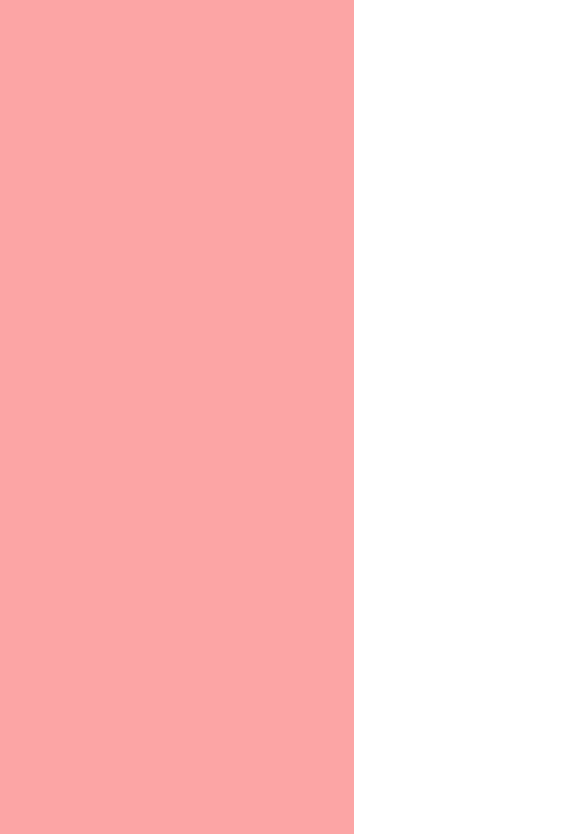
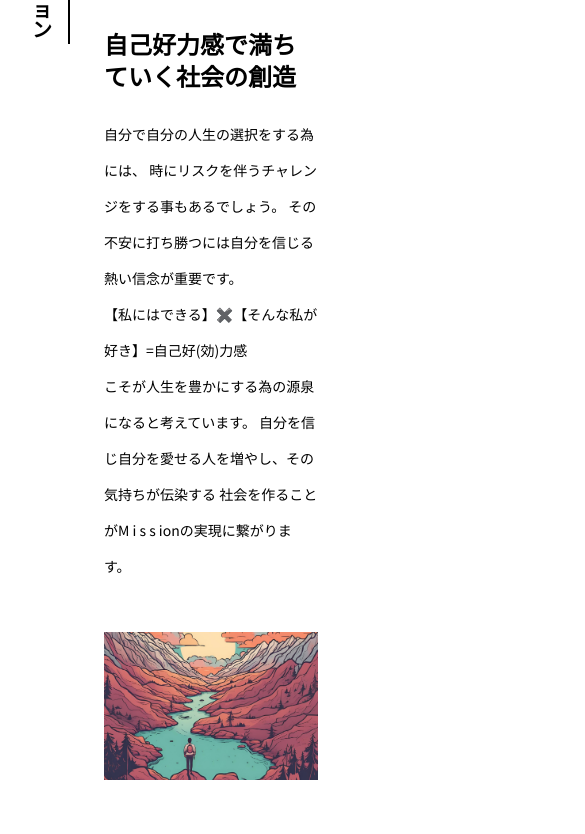
Before and after one commit to happirise/happirise, a Next.js app: page / in a window 390 px wide. Shown: the part 950-1784 px from the top of the page, 585 px wide, since content can reach past the window. Built offline with nearby package versions, Linux system fonts and the light colour scheme.

Commit message:
feat: Add vision contents (#6)

```diff
--- a/src/app/home/main.tsx
+++ b/src/app/home/components/Top.tsx
@@ -5,7 +5,7 @@ const pacifico = Pacifico({
   weight: ['400'],
 });
 
-export default function Main() {
+export default function Top() {
   return (
     <div
       className={`h-[calc(100vh-3rem)] lg:mx-12 mr-9 overflow-hidden bg-[url('https://images.unsplash.com/photo-1503387762-592deb58ef4e?crop=entropy&cs=tinysrgb&fit=max&fm=jpg&ixid=Mnw2MzQ2fDB8MXxjb2xsZWN0aW9ufDU5fDE0MDUzNzN8fHx8fDJ8fDE2MzM5MjU4Nzg&ixlib=rb-1.2.1')] bg-cover bg-center bg-no-repeat`}
--- /dev/null
+++ b/src/app/home/components/Vision.tsx
@@ -0,0 +1,35 @@
+import Image from 'next/image';
+
+export default function Vision() {
+  return (
+    <div id="vision" className="lg:mx-12 mr-9 lg:py-24 pt-10 pb-16">
+      <div className="w-[800px] lg:m-auto ml-8">
+        <h2 className="font-semibold text-xl h-[90px] w-8 pr-9 flex items-center leading-5 text-wrap border-r-2 border-black">
+          ビジョン
+        </h2>
+      </div>
+      <div className="lg:w-[600px] lg:pr-0 lg:m-auto ml-24 -mt-4 lg:p-0 pl-2 pr-9">
+        <p className="font-bold text-2xl mb-6">
+          自己好力感で満ちていく社会の創造
+        </p>
+        <p className="leading-9 text-sm mb-12">
+          自分で自分の人生の選択をする為には、
+          時にリスクを伴うチャレンジをする事もあるでしょう。
+          その不安に打ち勝つには自分を信じる熱い信念が重要です。
+          <br />
+          【私にはできる】✖️【そんな私が好き】=自己好(効)力感
+          <br />
+          こそが人生を豊かにする為の源泉になると考えています。
+          自分を信じ自分を愛せる人を増やし、その気持ちが伝染する
+          社会を作ることがM i s s ionの実現に繋がります。
+        </p>
+        <Image
+          src="/image/vision.png"
+          alt="Vision"
+          width={1000}
+          height={1000}
+        />
+      </div>
+    </div>
+  );
+}
--- a/src/app/layout.tsx
+++ b/src/app/layout.tsx
@@ -18,7 +18,7 @@ export default function RootLayout({
   children: React.ReactNode;
 }>) {
   return (
-    <html lang="ja">
+    <html lang="ja" className="scroll-smooth">
       <body className={notoSansJP.className}>{children}</body>
     </html>
   );
--- a/src/app/page.tsx
+++ b/src/app/page.tsx
@@ -1,17 +1,17 @@
 import Footer from '@/layout/footer';
 import Header from '@/layout/header';
-import Main from '@/app/home/main';
 import TopButton from '@/shared/TopButton';
+import Top from '@/app/home/components/Top';
+import Vision from '@/app/home/components/Vision';
 
 export default function Home() {
   return (
     <>
       <Header />
       <main className="max-w-screen">
-        <Main />
-        <div id="message" className="lg:mx-12 mr-9 bg-red-300 h-[1000px]">
-          ご挨拶
-        </div>
+        <Top />
+        <Vision />
+        <div id="work" className="lg:mx-12 mr-9 bg-red-300 h-[300px]"></div>
         <div id="work" className="lg:mx-12 mr-9 bg-green-300 h-[2000px]">
           私たちの仕事
         </div>
--- /dev/null
+++ b/src/layout/header/NavigationItem.tsx
@@ -0,0 +1,29 @@
+type Props = Readonly<{
+  onClick?: () => void;
+}>;
+export default function NavigationItem({ onClick }: Props) {
+  return (
+    <>
+      {/* ビジョン → View More で Value */}
+      <a className="cursor-pointer" href="#vision" onClick={onClick}>
+        ビジョン
+      </a>
+      {/* 我々ができること */}
+      <a className="cursor-pointer" href="#work" onClick={onClick}>
+        私たちの仕事
+      </a>
+      {/* お知らせ */}
+      <a className="cursor-pointer" href="#info" onClick={onClick}>
+        お知らせ
+      </a>
+      {/* 代表メッセージ, 会社情報 → View More で 事業概要 */}
+      <a className="cursor-pointer" href="#company" onClick={onClick}>
+        会社情報
+      </a>
+      {/* お問い合わせ */}
+      <a className="cursor-pointer" href="#contact" onClick={onClick}>
+        お問い合わせ
+      </a>
+    </>
+  );
+}
--- a/src/layout/header/PCNavigation.tsx
+++ b/src/layout/header/PCNavigation.tsx
@@ -1,26 +1,9 @@
+import NavigationItem from './NavigationItem';
+
 export default function PCNavigation() {
   return (
     <nav className="font-bold justify-between w-[570px] hidden lg:flex">
-      {/* ビジョン → View More で Value */}
-      <a className="cursor-pointer" href="#message">
-        ご挨拶
-      </a>
-      {/* 我々ができること */}
-      <a className="cursor-pointer" href="#work">
-        私たちの仕事
-      </a>
-      {/* お知らせ */}
-      <a className="cursor-pointer" href="#info">
-        お知らせ
-      </a>
-      {/* 代表メッセージ, 会社情報 → View More で 事業概要 */}
-      <a className="cursor-pointer" href="#company">
-        会社情報
-      </a>
-      {/* お問い合わせ */}
-      <a className="cursor-pointer" href="#contact">
-        お問い合わせ
-      </a>
+      <NavigationItem />
     </nav>
   );
 }
--- a/src/layout/header/SPNavigation.tsx
+++ b/src/layout/header/SPNavigation.tsx
@@ -2,6 +2,7 @@
 
 import CloseIcon from '@mui/icons-material/Close';
 import { useState } from 'react';
+import NavigationItem from './NavigationItem';
 
 export default function SPNavigation() {
   const [isOpen, setIsOpen] = useState<boolean>(false);
@@ -30,46 +31,7 @@ export default function SPNavigation() {
           />
         </button>
         <nav className="flex flex-col text-center h-64 font-bold justify-between absolute top-1/2 left-1/2 transform -translate-x-1/2 -translate-y-1/2">
-          {/* ビジョン → View More で Value */}
-          <a
-            className="cursor-pointer"
-            href="#message"
-            onClick={() => setIsOpen(!isOpen)}
-          >
-            ご挨拶
-          </a>
-          {/* 我々ができること */}
-          <a
-            className="cursor-pointer"
-            href="#work"
-            onClick={() => setIsOpen(!isOpen)}
-          >
-            私たちの仕事
-          </a>
-          {/* お知らせ */}
-          <a
-            className="cursor-pointer"
-            href="#info"
-            onClick={() => setIsOpen(!isOpen)}
-          >
-            お知らせ
-          </a>
-          {/* 代表メッセージ, 会社情報 → View More で 事業概要 */}
-          <a
-            className="cursor-pointer"
-            href="#company"
-            onClick={() => setIsOpen(!isOpen)}
-          >
-            会社情報
-          </a>
-          {/* お問い合わせ */}
-          <a
-            className="cursor-pointer"
-            href="#contact"
-            onClick={() => setIsOpen(!isOpen)}
-          >
-            お問い合わせ
-          </a>
+          <NavigationItem onClick={() => setIsOpen(!isOpen)} />
         </nav>
       </div>
     </>
--- a/src/shared/TopButton.tsx
+++ b/src/shared/TopButton.tsx
@@ -1,7 +1,7 @@
 'use client';
 
 import { useEffect, useState } from 'react';
-import KeyboardDoubleArrowUpIcon from '@mui/icons-material/KeyboardDoubleArrowUp';
+import KeyboardArrowUpIcon from '@mui/icons-material/KeyboardArrowUp';
 
 export default function TopButton() {
   const [showButton, setShowButton] = useState(false);
@@ -28,12 +28,12 @@ export default function TopButton() {
       <div className="fixed z-50">
         <button
           onClick={scrollToTop}
-          className="bg-white shadow-xl rounded-full flex items-center justify-center fixed w-11 h-11 bottom-5 right-5 lg:w-16 lg:h-16 lg:bottom-7 lg:right-7 cursor-pointer"
+          className="bg-white shadow-xl rounded-full fixed w-11 h-11 bottom-5 right-5 lg:w-16 lg:h-16 lg:bottom-7 lg:right-7 cursor-pointer"
         >
-          <KeyboardDoubleArrowUpIcon
-            className="text-black"
-            sx={{ width: { md: 30, lg: 35 }, height: { md: 30, lg: 35 } }}
-          />
+          <div className="flex flex-col items-center -mt-1.5">
+            <KeyboardArrowUpIcon className="text-black" />
+            <span className="text-xs lg:text-sm">Top</span>
+          </div>
         </button>
       </div>
     )
```
Also changed, not shown: public/image/main_background.png (deleted), public/image/vision.png (added).
